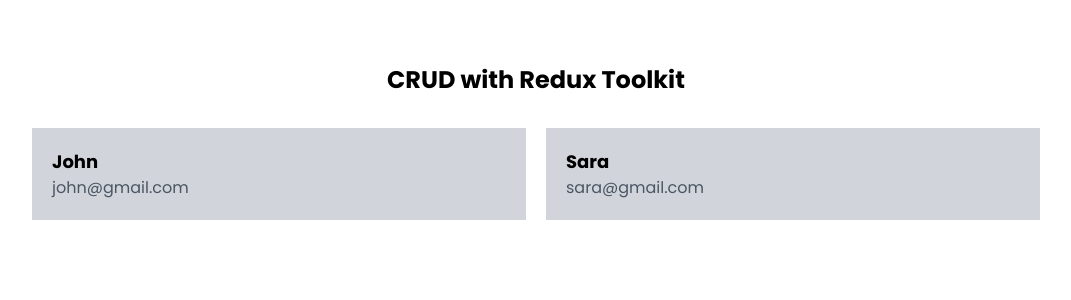
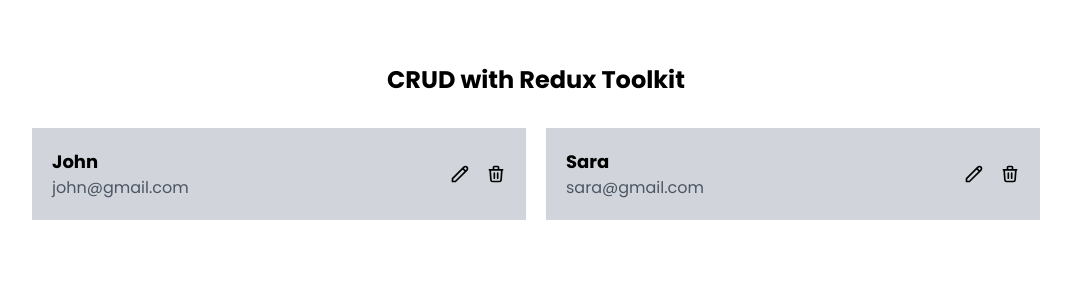
Before and after one commit to IvanHerrera2000/react-redux-crud-operation, a React (Vite) app: page / in a window 1280 px wide. Shown: the top 300 px of the page, without its empty margins (104-1175 px from the left). Built offline with nearby package versions, Linux system fonts and the light colour scheme.

Commit message:
delete and edit icons added

```diff
--- a/package.json
+++ b/package.json
@@ -8,6 +8,7 @@
     "preview": "vite preview"
   },
   "dependencies": {
+    "@heroicons/react": "^1.0.6",
     "react": "^18.0.0",
     "react-dom": "^18.0.0"
   },
--- a/src/features/users/UserList.jsx
+++ b/src/features/users/UserList.jsx
@@ -1,4 +1,5 @@
 import React from 'react';
+import { TrashIcon, PencilIcon } from '@heroicons/react/outline';
 
 function UserList() {
   const users = [
@@ -15,6 +16,16 @@
         <div>
           <h3 className="font-bold text-lg text-black">{user.name}</h3>
           <span className="font-normal text-gray-600">{user.email}</span>
+        </div>
+        <div className="flex gap-4">
+          {/* edit icon from heroicons */}
+          <button>
+            <PencilIcon className="h-5 w-5" />
+          </button>
+          {/* delete icon from heroicons */}
+          <button>
+            <TrashIcon className="h-5 w-5" />
+          </button>
         </div>
       </div>
     ));
```
Also changed, not shown: 1 other file (tests, documents, lock files or other folders).
